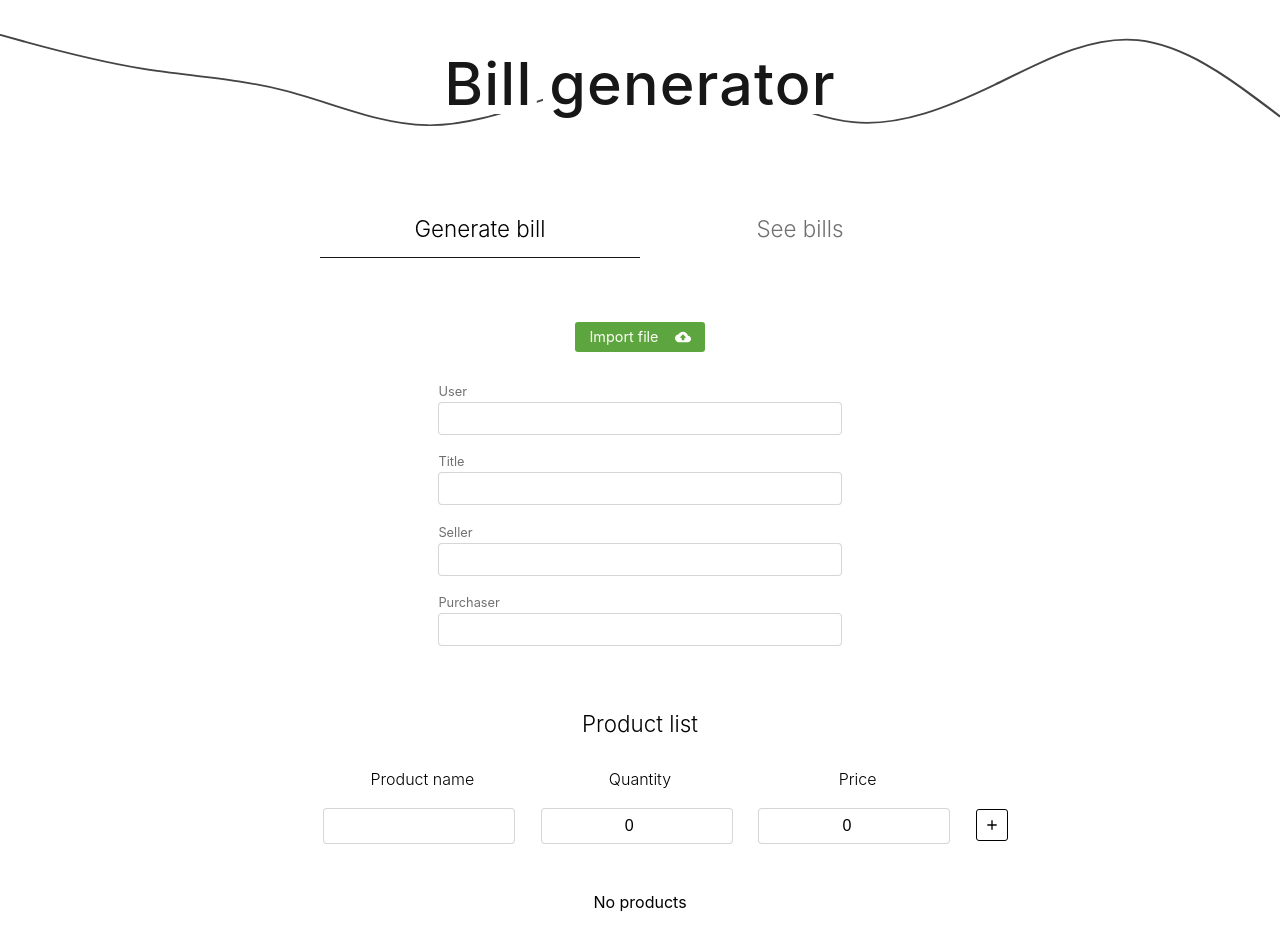
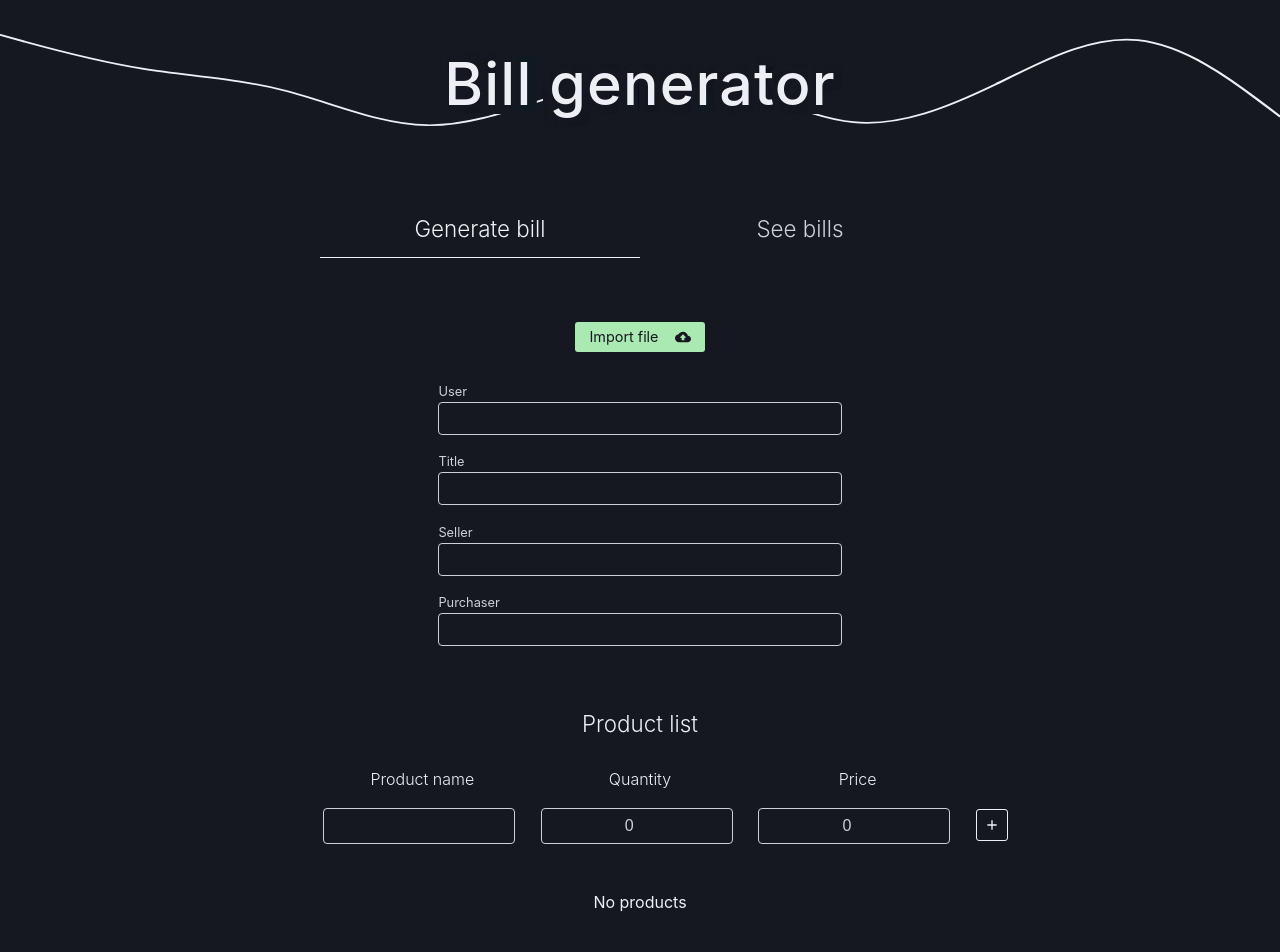
Before and after one commit to alejandrobujan/bills_generator, a Next.js app in the folder frontend/: page / in a window 1280 px wide. Shown: the top 952 px of the page. Built offline with nearby package versions, Linux system fonts and the light colour scheme; what runtypes would draw is missing.

Commit message:
Update: Extract colors to variables and try dark mode

```diff
--- a/frontend/src/components/BillGenerator/BillGenerator.tsx
+++ b/frontend/src/components/BillGenerator/BillGenerator.tsx
@@ -79,12 +79,14 @@ export default function BillGenerator() {
     if (isGenerating) return;
     setIsGenerating(true);
 
-    BillService.generateBill(toBillRequestDto(billRequest))
-      .then((id) => setTimeout(() => waitForBill(id), 500))
-      .catch(() => {
-        setIsGenerating(false);
-        createErrorNotification("Error while generating bill", 5000);
-      });
+    setTimeout(() => {
+      BillService.generateBill(toBillRequestDto(billRequest))
+        .then((id) => waitForBill(id))
+        .catch(() => {
+          setIsGenerating(false);
+          createErrorNotification("Error while generating bill", 5000);
+        });
+    }, 500);
   }
 
   function handleAddProduct(product: Product) {
--- a/frontend/src/components/Buttton/button.module.scss
+++ b/frontend/src/components/Buttton/button.module.scss
@@ -21,23 +21,23 @@
 
 .NormalButton {
   @extend .Button;
-  background-color: white;
-  color: black;
-  border: 1px solid black;
+  background-color: var(--bg);
+  color: var(--fg);
+  border: 1px solid var(--fg);
 
   &:hover {
-    background-color: #dedede;
+    background-color: var(--bg-subtle);
   }
 }
 
 .AcceptButton {
   @extend .Button;
-  background-color: #5da53e;
-  color: var(--white1);
+  background-color: var(--green);
+  color: var(--bg);
 }
 
 .DangerButton {
   @extend .Button;
-  background-color: #d9534f;
-  color: var(--white1);
+  background-color: var(--red);
+  color: var(--bg);
 }
--- a/frontend/src/components/Input/input.module.scss
+++ b/frontend/src/components/Input/input.module.scss
@@ -6,25 +6,29 @@
 
   &[data-is_selected="false"] {
     > .Input_label {
-      color: #707070;
+      color: var(--fg-subtle);
     }
     > .Input_input {
-      border-color: #70707049;
+      color: var(--fg-subtle);
+      border-color: var(--fg-subtle);
     }
     > .Input_select {
-      border-color: #70707049;
+      color: var(--fg-subtle);
+      border-color: var(--fg-subtle);
     }
   }
 
   &[data-is_selected="true"] {
     > .Input_label {
-      color: #000000;
+      color: var(--fg);
     }
     > .Input_input {
-      border-color: #000000;
+      color: var(--fg);
+      border-color: var(--fg);
     }
     > .Input_select {
-      border-color: #000000;
+      color: var(--fg);
+      border-color: var(--fg);
     }
   }
 }
@@ -40,6 +44,7 @@
   padding: 0.5rem;
   border-radius: 4px;
   border: 1px solid;
+  background-color: var(--bg);
   transition: all 0.2s;
 }
 
@@ -48,6 +53,7 @@
   padding: 0.5rem;
   border-radius: 4px;
   border: 1px solid;
-  background-color: #ffffff;
+  background-color: var(--bg);
+  cursor: pointer;
   transition: all 0.2s;
 }
--- a/frontend/src/components/NotificationManager/closeCircle.module.scss
+++ b/frontend/src/components/NotificationManager/closeCircle.module.scss
@@ -26,13 +26,13 @@
 
   > circle {
     stroke-width: 5px;
-    stroke: black;
+    stroke: var(--fg);
     shape-rendering: geometricPrecision;
   }
 }
 
 .CloseCircle_closeIcon {
-  color: black;
+  color: var(--fg);
   width: calc(var(--size) - 0.5rem) !important;
   height: calc(var(--size) - 0.5rem) !important;
   position: absolute;
--- a/frontend/src/components/NotificationManager/notification.module.scss
+++ b/frontend/src/components/NotificationManager/notification.module.scss
@@ -21,9 +21,9 @@
   position: relative;
   padding: 1rem;
 
-  background-color: white;
+  background-color: var(--bg);
   border-radius: var(--border-radius);
-  border: 1px solid black;
+  border: 1px solid var(--fg);
 
   transition: background-color 0.3s ease-in-out;
 
@@ -56,36 +56,36 @@
   font-size: 0.9rem;
   font-weight: 400;
 
-  color: var(--blue1);
+  color: var(--fg);
 }
 
 .Notification_message {
   margin-top: 1rem;
-  color: var(--blue1);
+  color: var(--fg);
   font-size: 1rem;
   font-weight: 500;
 }
 
 .Notification_success {
   &:hover {
-    background-color: #d1ecd1;
+    background-color: var(--bg-subtle);
   }
 
   .Notification_title {
     > svg {
-      color: #36b72a;
+      color: var(--green);
     }
   }
 }
 
 .Notification_error {
   &:hover {
-    background-color: #ecd1d1;
+    background-color: var(--bg-subtle);
   }
 
   .Notification_title {
     > svg {
-      color: #b72a2a;
+      color: var(--red);
     }
   }
 }
--- a/frontend/src/components/ProductList/ProductList.tsx
+++ b/frontend/src/components/ProductList/ProductList.tsx
@@ -39,8 +39,8 @@ function ListItem({ product, onRemoveProduct }: ItemProps) {
     >
       <div className={styles.ProductList_row}>
         <span>{product.name}</span>
-        <span>{product.quantity} uds.</span>
-        <span>{product.price}$</span>
+        <span>{product.quantity}</span>
+        <span>{product.price}€</span>
       </div>
       <NormalButton
         className={styles.ProductList_removeButton}
--- a/frontend/src/components/ProductList/productList.module.scss
+++ b/frontend/src/components/ProductList/productList.module.scss
@@ -21,6 +21,7 @@
 
   > span,
   input {
+    color: var(--fg);
     width: 12rem;
     max-width: 20vw;
     text-align: center;
@@ -60,7 +61,7 @@
   > .ProductList_row {
     margin: 1rem 0;
     padding-bottom: 1rem;
-    border-bottom: 1px solid black;
+    border-bottom: 1px solid var(--fg-subtle);
 
     span:nth-child(1) {
       font-weight: 400;
@@ -97,5 +98,5 @@
   margin-top: 2rem;
   font-size: 1rem;
   font-weight: 400;
-  color: black;
+  color: var(--fg);
 }
--- a/frontend/src/components/WaveSvg/WaveSvg.tsx
+++ b/frontend/src/components/WaveSvg/WaveSvg.tsx
@@ -13,7 +13,6 @@ export default function WaveSvg() {
         <path
           d="M0 41L16.7 48.7C33.3 56.3 66.7 71.7 100 80.7C133.3 89.7 166.7 92.3 200 106.5C233.3 120.7 266.7 146.3 300 147.3C333.3 148.3 366.7 124.7 400 107.8C433.3 91 466.7 81 500 92.8C533.3 104.7 566.7 138.3 600 143.7C633.3 149 666.7 126 700 99.2C733.3 72.3 766.7 41.7 800 47.3C833.3 53 866.7 95 883.3 116L900 137"
           fill="none"
-          stroke="#444444"
           strokeWidth="2"
           strokeLinecap="round"
           strokeLinejoin="miter"
--- a/frontend/src/components/WaveSvg/wave.module.scss
+++ b/frontend/src/components/WaveSvg/wave.module.scss
@@ -3,4 +3,8 @@
   width: 100%;
   height: 170px;
   overflow: visible;
+
+  > path {
+    stroke: var(--fg);
+  }
 }
--- a/frontend/src/pages/styles/home.module.scss
+++ b/frontend/src/pages/styles/home.module.scss
@@ -28,8 +28,8 @@
   font-size: 3.7rem;
   letter-spacing: 0.07rem;
   font-weight: 500;
-  color: #171717;
-  @include stroke(9, #ffffff);
+  color: var(--fg);
+  @include stroke(9, var(--bg));
 }
 
 .Home_waveContainer {
@@ -59,13 +59,12 @@
     transition: all 0.3s ease-in-out;
     font-size: 1.4rem;
     font-weight: 300;
-    color: #707070;
 
     &[data-is_selected="true"] {
-      color: #000000;
+      color: var(--fg);
     }
     &[data-is_selected="false"] {
-      color: #707070;
+      color: var(--fg-subtle);
     }
   }
 }
@@ -75,7 +74,7 @@
   bottom: 0;
   width: 100%;
   height: 1px;
-  background-color: #171717;
+  background-color: var(--fg);
 }
 
 // Slide content
--- a/frontend/src/styles/globals/_globals.scss
+++ b/frontend/src/styles/globals/_globals.scss
@@ -5,7 +5,7 @@ body {
   margin: 0 auto;
   font-family: -apple-system, BlinkMacSystemFont, Segoe UI, Roboto, Oxygen,
     Ubuntu, Cantarell, Fira Sans, Droid Sans, Helvetica Neue, sans-serif;
-  background-color: #ffffff;
+  background-color: var(--bg);
 }
 
 input {
@@ -46,5 +46,5 @@ button {
 h2 {
   font-size: 1.4rem;
   font-weight: 300;
-  color: black;
+  color: var(--fg);
 }
--- a/frontend/src/styles/globals/_variables.scss
+++ b/frontend/src/styles/globals/_variables.scss
@@ -1,9 +1,12 @@
 :root {
   --border-radius: 10px;
 
-  --black1: #0c0c0c;
-  --black2: #333333;
-  --black3: #666666;
+  --bg: #161821;
+  --bg-subtle: #161821;
+  --fg: #eeeff5;
+  --fg-subtle: #ced0d5;
 
-  --white1: #fffffa;
+  --cyan: #89dceb;
+  --green: #abe9b3;
+  --red: #f28fad;
 }
```
